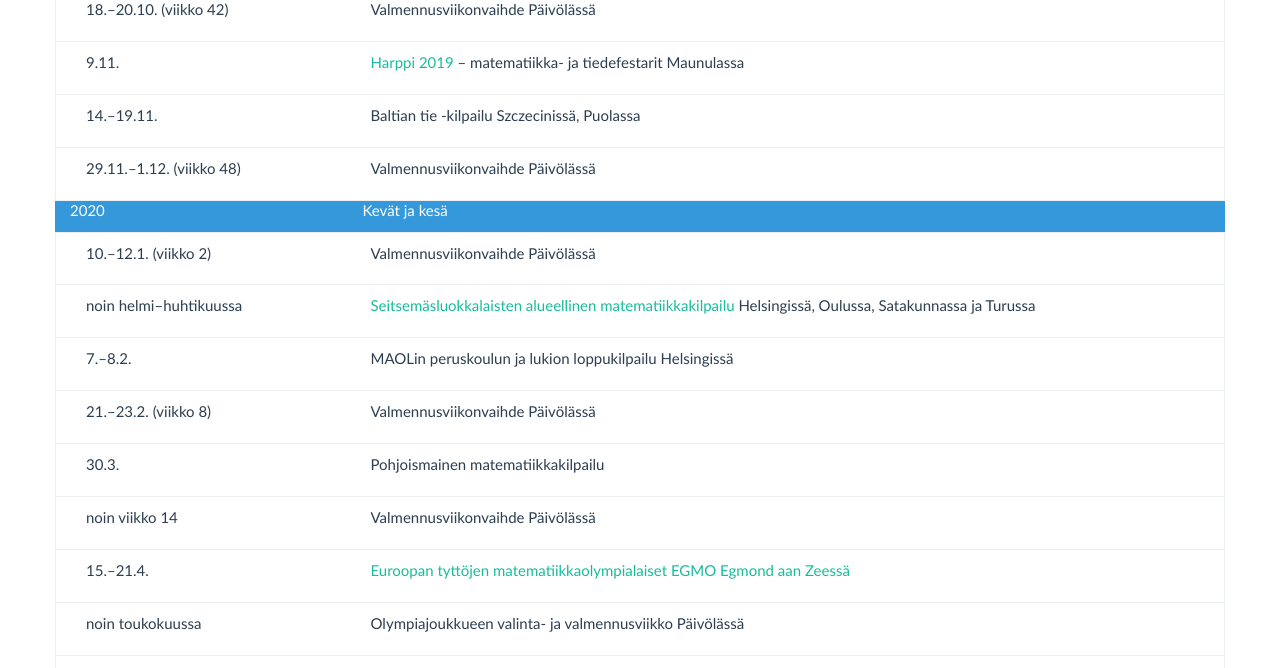
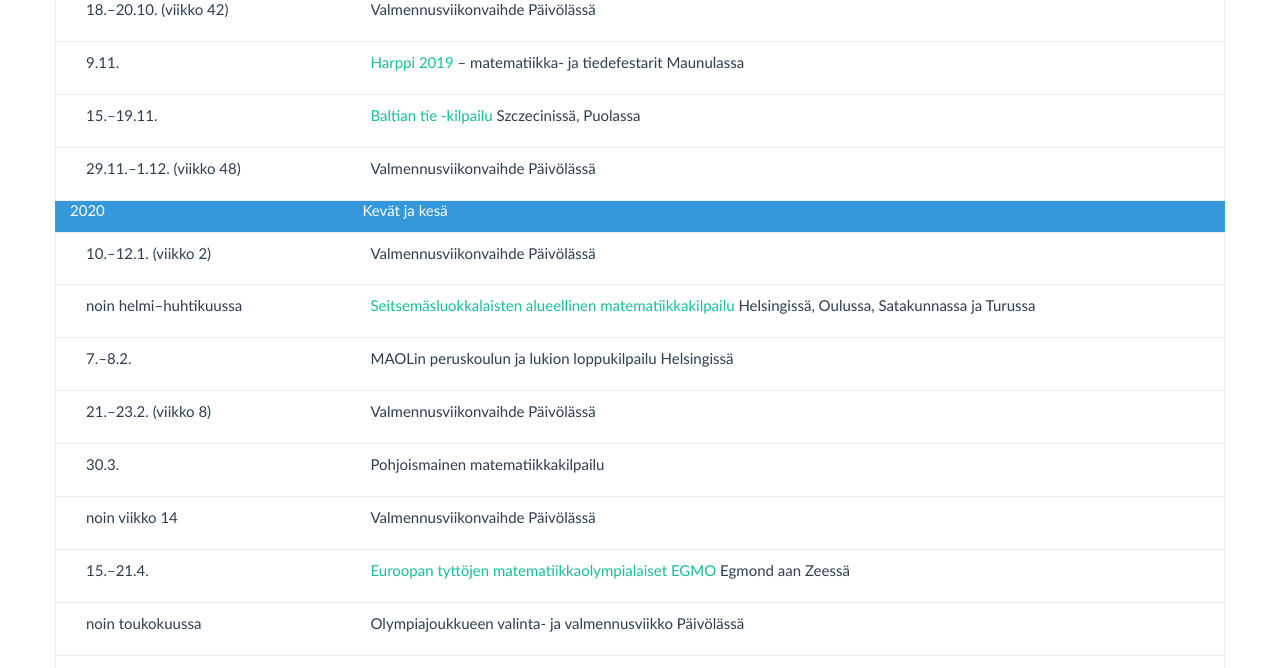
Before and after one commit to matematiikkakilpailut/matematiikkakilpailut.github.io, a Jekyll site: the page built from aikataulu/index.md, in a window 1280 px wide. Shown: the part 545-1213 px from the top of the page. Built offline with Jekyll 4.4.1, drawn with Linux system fonts in a browser that asks for light colours.

Commit message:
Update index.md
BT päivämäärä+kotisivu

```diff
--- a/aikataulu/index.md
+++ b/aikataulu/index.md
@@ -20,8 +20,8 @@ aikataulu:
     tapahtuma: >-
       [Harppi 2019](https://www.mayk.fi/matematiikka-ja-tiedefestarit-9-11-2019/) &ndash;
       matematiikka- ja tiede&shy;festarit Maunulassa
-  - pvm: "14.&ndash;19.11."
-    tapahtuma: "Baltian tie -kilpailu Szczecinissä, Puolassa"
+  - pvm: "15.&ndash;19.11."
+    tapahtuma: "[Baltian tie -kilpailu](http://balticway19.mimuw.edu.pl/) Szczecinissä, Puolassa"
   - pvm: "29.11.&ndash;1.12. (viikko 48)"
     tapahtuma: "Valmennus&shy;viikonvaihde Päivölässä"
   - pvm: "2020"
@@ -40,7 +40,7 @@ aikataulu:
   - pvm: "noin viikko 14"
     tapahtuma: "Valmennus&shy;viikonvaihde Päivölässä"
   - pvm: "15.&ndash;21.4."
-    tapahtuma: "[Euroopan tyttöjen matematiikka&shy;olympialaiset <abbr>EGMO</abbr> Egmond aan Zeessä](https://egmo2020.nl)"
+    tapahtuma: "[Euroopan tyttöjen matematiikka&shy;olympialaiset <abbr>EGMO</abbr>](https://egmo2020.nl) Egmond aan Zeessä"
   - pvm: "noin toukokuussa"
     tapahtuma: "Olympia&shy;joukkueen valinta- ja valmennus&shy;viikko Päivölässä"
   - pvm: "noin kesäkuun alussa"
```
